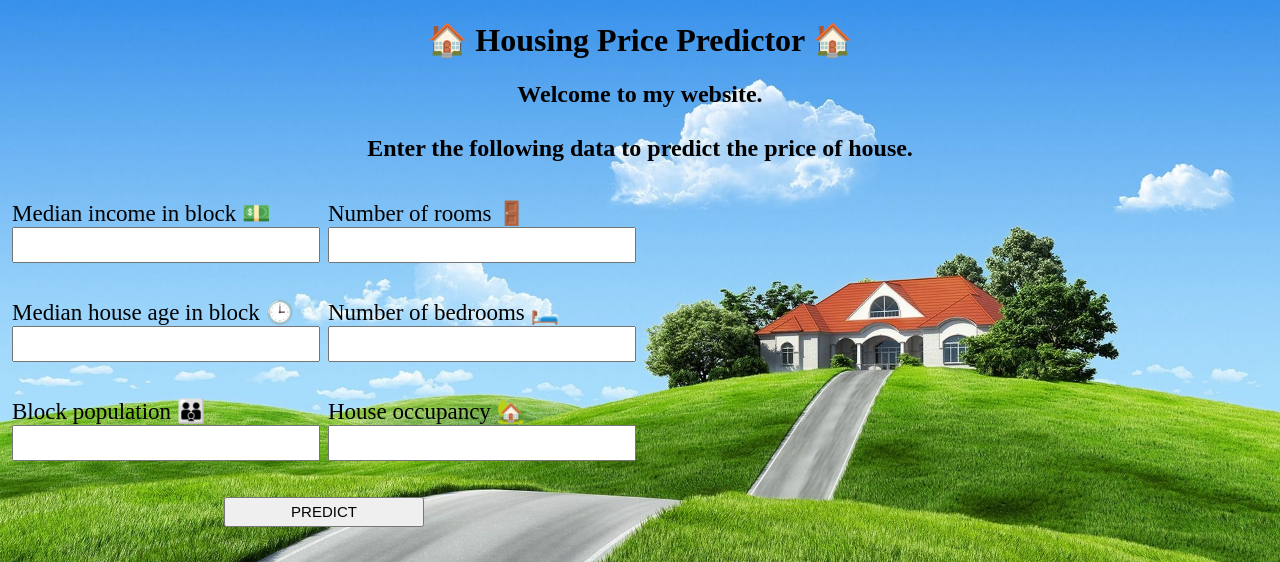
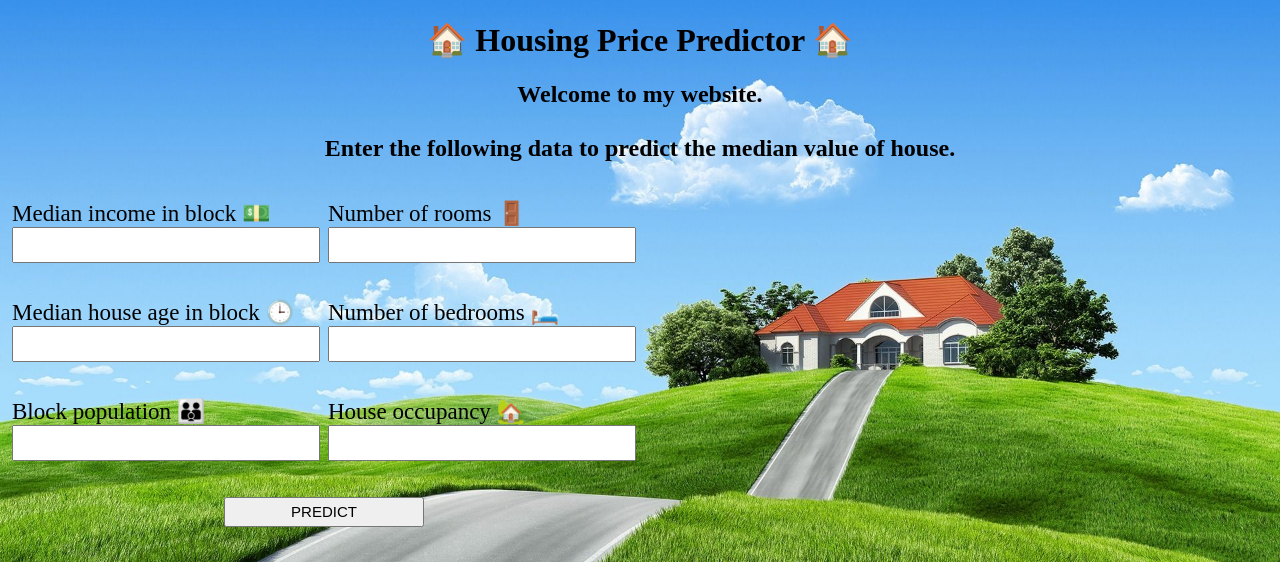
Before and after one commit to Rakesh-Naidu/California-housing-price-prediction, a Flask app: page / in a window 1280 px wide. Shown: the top 562 px of the page. Run offline with Flask 2, Linux system fonts and the light colour scheme; parts of the project's set-up code (start-up, migrations or seed data) failed here and were passed over.

Commit message:
Add files via upload

```diff
--- a/templates/index.html
+++ b/templates/index.html
@@ -13,7 +13,7 @@
 				Welcome to my website.
 				<br>
 				<br>
-				Enter the following data to predict the price of house.
+				Enter the following data to predict the median value of house.
 			</h2>
 		</center>
 		<br>
```
